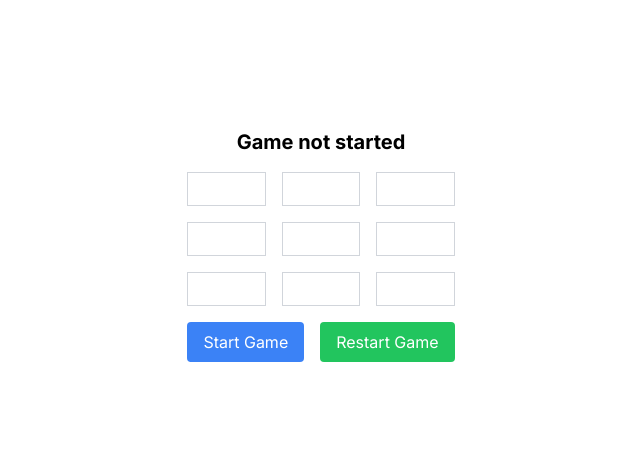
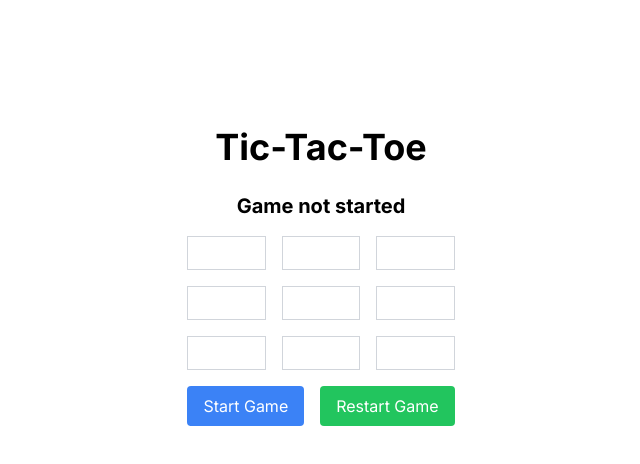
Before and after one commit to Elliam-Sanchez510/3-enLinea-Nextjs, a Next.js app: page / in a window 1280 px wide. Shown: the top 464 px of the page, without its empty margins (319-959 px from the left). Built offline with nearby package versions, Linux system fonts and the light colour scheme.

Commit message:
Adding animation to the game title

```diff
--- a/src/app/components/game.tsx
+++ b/src/app/components/game.tsx
@@ -1,5 +1,4 @@
 'use client'
-
 import React, { useState, useEffect } from 'react';
 import Status from './status';
 import Board from './board';
@@ -60,6 +59,7 @@ const Game: React.FC = () => {
 
     return (
         <div className="text-center my-8">
+            <h1 className="text-4xl font-bold mb-6 animate-bounce">Tic-Tac-Toe</h1>
             <Status winner={winner} isXNext={isXNext} player1={player1} player2={player2} gameStarted={gameStarted} />
             <Board squares={squares} onClick={handleClick} />
             <div className="flex justify-center space-x-4">
```
